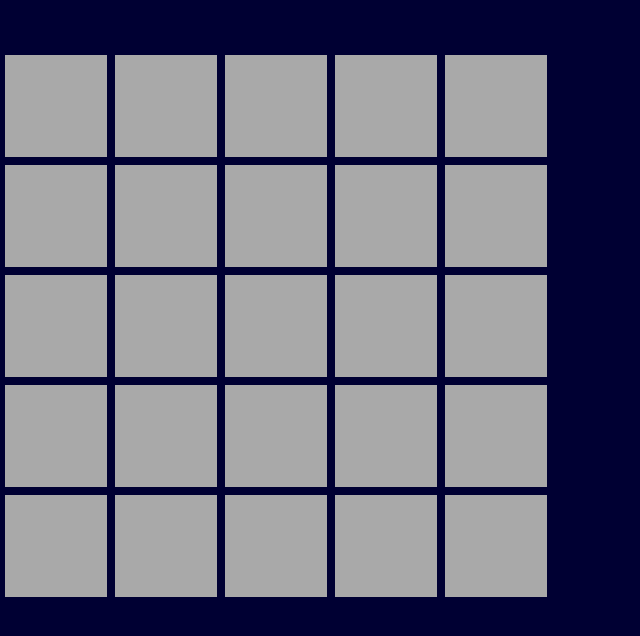
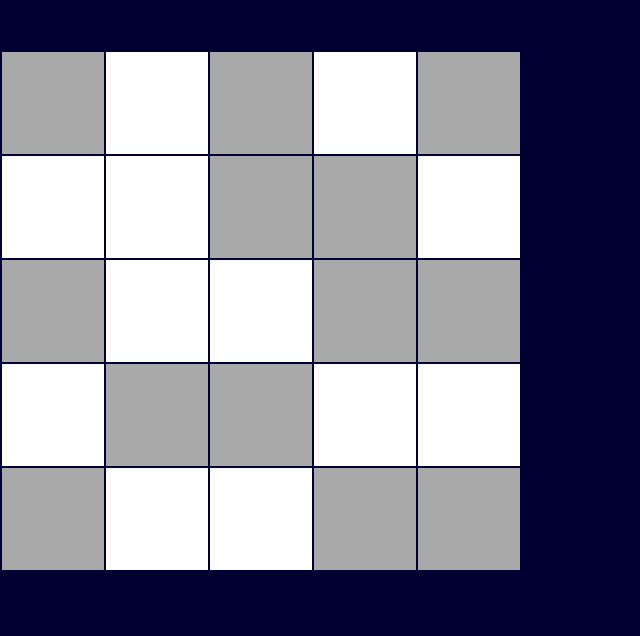
Before and after one commit to Guillermo-Martin/lights-out, a React (Create React App) app: page / in a window 1280 px wide. Shown: the top 636 px of the page, without its empty margins (0-640 px from the left). Built offline with nearby package versions, Linux system fonts and the light colour scheme.

Commit message:
Revise code to create rows of randomly lit cells

```diff
--- a/src/Board.js
+++ b/src/Board.js
@@ -32,7 +32,7 @@ import './Board.css';
 class Board extends Component {
   static defaultProps = {
     nrows: 5,
-    ncols: 5
+    ncols: 5,
   }
 
   // GCM: constructor to hold state; not yet defined
@@ -46,16 +46,23 @@ class Board extends Component {
 
   createBoard() {
     let board = [];
-    let cells = [];
     // TODO: create array-of-arrays of true/false values
 
-    // create cells
-    for(let j = 0; j < this.props.ncols; j++) {
-      cells.push(<td><Cell /></td>);
-    }
+    // create rows and randomly lit cells
+    // for every row (nrows prop), create a cells array that will hold n (ncol prop) randomly lit cells
+    for(let i = 0; i < this.props.nrows; i++) {
+      // array to hold cells for a single row (will be rendered in the board)
+      let cells = [];
 
-    // create rows to hold the cells
-    for(let i = 0; i < this.props.nrows; i++) {
+      // create a randomly lit cell and push into cells array
+      for(let j = 0; j < this.props.ncols; j++) {
+        let randomNum = Math.floor(Math.random() * 2 + 1);
+        if(randomNum === 1) {
+          cells.push(<Cell isLit={true} />)
+        } else {
+          cells.push(<Cell isLit={false} />)
+        }
+      }
       board.push(<tr>{cells}</tr>);
     }
 
```
